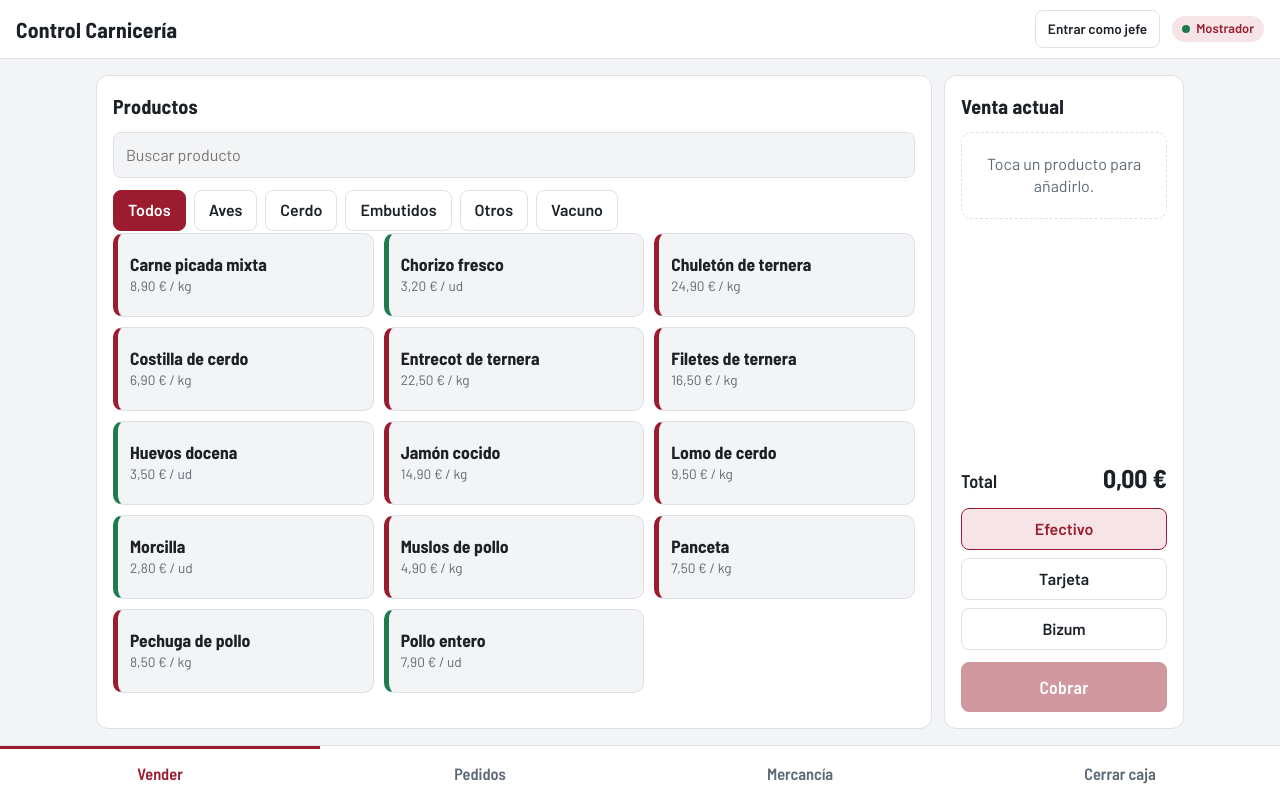
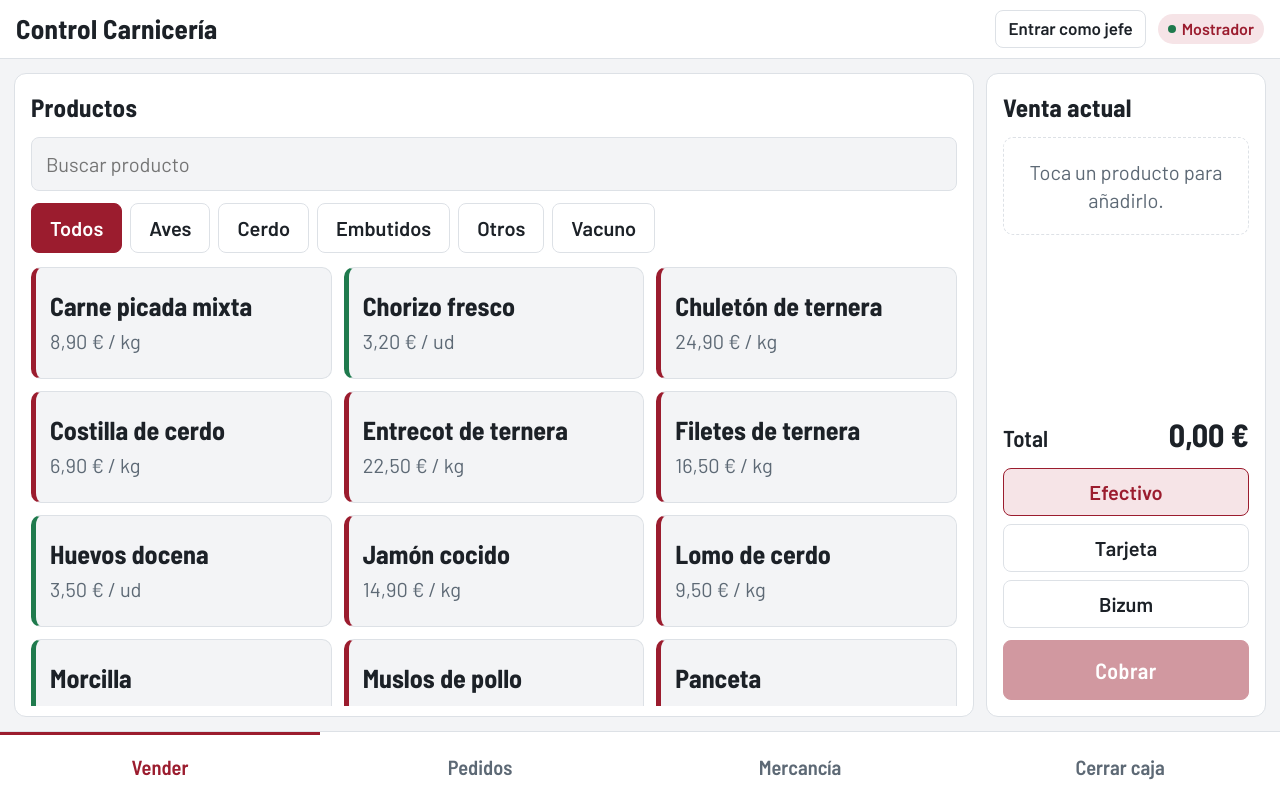
Before and after one commit to FCris37/carniceria, a plain HTML site: page index.html in a window 1280 px wide. Drawn offline with Linux system fonts and the light colour scheme.

Commit message:
Ocupar todo el ancho y botones más grandes para tablet
Contenido a todo el ancho, texto base mayor, botones de producto de
unos 110 px de alto y buscador/categorías fijos mientras se desplazan
los productos.

Co-Authored-By: Claude Sonnet 5.5 <noreply@anthropic.com>
Claude-Session: https://claude.ai/code/session_01AGB4vHeJYXHj3XccdxLEi9

```diff
--- a/index.html
+++ b/index.html
@@ -17,8 +17,10 @@
 <style>
 /* Compatible con navegadores antiguos (Chrome 38+): sin variables CSS, sin grid y sin gap. */
 *{box-sizing:border-box}
+html{font-size:18px}
+@media (min-width:1100px){html{font-size:20px}}
 html,body{height:100%;margin:0}
-body{background:#f3f4f6;color:#1c2127;font-family:'Barlow',Roboto,'Helvetica Neue',Arial,sans-serif;font-size:16px;line-height:1.4;display:-webkit-flex;display:flex;-webkit-flex-direction:column;flex-direction:column;-webkit-text-size-adjust:100%}
+body{background:#f3f4f6;color:#1c2127;font-family:'Barlow',Roboto,'Helvetica Neue',Arial,sans-serif;font-size:1rem;line-height:1.4;display:-webkit-flex;display:flex;-webkit-flex-direction:column;flex-direction:column;-webkit-text-size-adjust:100%}
 [hidden]{display:none!important}
 h1,h2,h3{font-family:'Barlow Semi Condensed','Arial Narrow',Roboto,Arial,sans-serif;margin:0;letter-spacing:.01em}
 h2{font-size:1.25rem}
@@ -36,11 +38,11 @@ header.top h1{font-size:1.35rem;flex:1;min-width:0;white-space:nowrap;overflow:h
 .banner{padding:8px 16px;font-size:.9rem;background:#fbeed6;color:#a85f00;border-bottom:1px solid #dde1e6}
 .banner.bad{background:#f9dedc;color:#b3261e}
 
-main#view{flex:1;overflow-y:auto;-webkit-overflow-scrolling:touch;padding:16px;width:100%;max-width:1120px;margin:0 auto;display:flex;flex-direction:column}
+main#view{flex:1;overflow-y:auto;-webkit-overflow-scrolling:touch;padding:14px;width:100%;max-width:none;margin:0;display:flex;flex-direction:column}
 main#view>*{flex-shrink:0}
 main#view>*+*{margin-top:16px}
 nav.tabs{display:flex;background:#fff;border-top:1px solid #dde1e6}
-nav.tabs button{flex:1;min-width:0;border:0;background:none;padding:14px 4px;font-family:'Barlow Semi Condensed','Arial Narrow',Roboto,Arial,sans-serif;font-weight:600;font-size:1.02rem;color:#5d6975;border-top:3px solid transparent}
+nav.tabs button{flex:1;min-width:0;border:0;background:none;padding:18px 4px;font-family:'Barlow Semi Condensed','Arial Narrow',Roboto,Arial,sans-serif;font-weight:600;font-size:1.02rem;color:#5d6975;border-top:3px solid transparent}
 nav.tabs button[aria-current="page"]{color:#9b1c2e;border-top-color:#9b1c2e}
 @media (max-width:520px){nav.tabs button{font-size:.88rem;padding:12px 2px}}
 
@@ -50,12 +52,12 @@ nav.tabs button[aria-current="page"]{color:#9b1c2e;border-top-color:#9b1c2e}
 .panel>h2{display:flex;justify-content:space-between;align-items:baseline}
 .panel>h2 span{margin-left:8px}
 .row{display:flex;flex-wrap:wrap;margin:-6px}
-.row>*{flex:1 1 140px;min-width:0;margin:6px}
+.row>*{flex:1 1 180px;min-width:0;margin:6px}
 label{display:block;font-size:.85rem;font-weight:600;color:#5d6975;margin-bottom:4px}
-input,select,textarea{width:100%;padding:11px 12px;background:#f3f4f6;border:1px solid #dde1e6;border-radius:8px;min-height:44px}
+input,select,textarea{width:100%;padding:12px 14px;background:#f3f4f6;border:1px solid #dde1e6;border-radius:8px;min-height:50px}
 textarea{min-height:76px;resize:vertical}
 .field{min-width:0}
-.primary,.ghost,.danger,.step,.chip{border-radius:8px;border:1px solid #dde1e6;padding:10px 16px;min-height:44px;font-weight:600}
+.primary,.ghost,.danger,.step,.chip{border-radius:8px;border:1px solid #dde1e6;padding:12px 18px;min-height:50px;font-weight:600}
 .primary{background:#9b1c2e;color:#fff;border-color:#9b1c2e}
 .primary:disabled{opacity:.45;cursor:not-allowed}
 .primary.big{min-height:54px;font-size:1.1rem;font-family:'Barlow Semi Condensed','Arial Narrow',Roboto,Arial,sans-serif;letter-spacing:.02em}
@@ -66,14 +68,15 @@ textarea{min-height:76px;resize:vertical}
 .swap{min-height:38px;padding:6px 12px;font-size:.85rem}
 .chips{display:flex;overflow-x:auto;padding-bottom:2px}
 .chips>*+*{margin-left:8px}
-.chip{background:#fff;white-space:nowrap;padding:8px 14px;min-height:40px;flex-shrink:0}
+.chip{background:#fff;white-space:nowrap;padding:10px 18px;min-height:48px;flex-shrink:0}
 .chip[aria-pressed="true"]{background:#9b1c2e;color:#fff;border-color:#9b1c2e}
 
 /* Mostrador: productos a la izquierda (con su scroll) y ticket fijo y estrecho a la derecha */
 main#view>.sell{flex:1 1 auto;flex-shrink:1;min-height:0}
 .sell{display:flex;align-items:stretch}
-.sell>section{flex:1 1 0%;min-width:0;overflow-y:auto;-webkit-overflow-scrolling:touch;margin-right:12px}
-.sell>aside{flex:0 0 240px;width:240px;min-width:0;overflow-y:auto;-webkit-overflow-scrolling:touch}
+.sell>section{flex:1 1 0%;min-width:0;overflow:hidden;margin-right:12px}
+.sell>section>.grid{margin:6px -6px -6px;flex:1 1 0%;flex-shrink:1;min-height:0;overflow-y:auto;-webkit-overflow-scrolling:touch;align-content:flex-start}
+.sell>aside{flex:0 0 280px;width:280px;min-width:0;overflow-y:auto;-webkit-overflow-scrolling:touch}
 .ticket .lines{flex:1 1 0%;flex-shrink:1;min-height:70px;overflow-y:auto}
 .ticket .line{flex-wrap:wrap}
 .ticket .line>*+*{margin-left:0}
@@ -82,28 +85,29 @@ main#view>.sell{flex:1 1 auto;flex-shrink:1;min-height:0}
 .ticket .total{font-size:1.15rem}
 .ticket .total strong{font-size:1.6rem}
 .ticket .seg{display:block}
-.ticket .seg button{display:block;width:100%;min-height:42px}
+.ticket .seg button{display:block;width:100%;min-height:48px}
 .ticket .seg button+button{margin:8px 0 0}
-.ticket .primary.big{min-height:50px}
+.ticket .primary.big{min-height:60px}
 .ticket>.ghost,.ticket>.link{text-align:center}
-@media (max-width:899px){.sell .grid>*{width:calc(50% - 10px)}}
+@media (max-width:899px){.sell .grid>*{width:calc(50% - 12px)}}
 @media (max-width:599px){
   main#view>.sell{flex:0 0 auto}
   .sell{display:block}
   .sell>section{overflow:visible;margin:0 0 16px}
+  .sell>section>.grid{overflow:visible;flex:0 0 auto;margin:-6px}
   .sell>aside{width:auto;overflow:visible}
   .ticket .lines{overflow:visible}
 }
-.grid{display:flex;flex-wrap:wrap;margin:-5px}
-.grid>*{margin:5px;width:calc(50% - 10px)}
-@media (min-width:600px){.grid>*{width:calc(33.333% - 10px)}}
-.grid>.empty{width:calc(100% - 10px)}
-.prod{display:block;text-align:left;padding:12px;min-height:84px;background:#f3f4f6;border:1px solid #dde1e6;border-radius:10px;border-left:5px solid #9b1c2e}
+.grid{display:flex;flex-wrap:wrap;margin:-6px}
+.grid>*{margin:6px;width:calc(50% - 12px)}
+@media (min-width:600px){.grid>*{width:calc(33.333% - 12px)}}
+.grid>.empty{width:calc(100% - 12px)}
+.prod{display:block;text-align:left;padding:16px 14px;min-height:112px;background:#f3f4f6;border:1px solid #dde1e6;border-radius:10px;border-left:5px solid #9b1c2e}
 .prod.ud{border-left-color:#1f7a4d}
-.prod b{display:block;font-family:'Barlow Semi Condensed','Arial Narrow',Roboto,Arial,sans-serif;font-size:1.1rem;line-height:1.15;margin-bottom:2px}
-.prod span{display:block;color:#5d6975;font-size:.85rem}
+.prod b{display:block;font-family:'Barlow Semi Condensed','Arial Narrow',Roboto,Arial,sans-serif;font-size:1.3rem;line-height:1.15;margin-bottom:6px}
+.prod span{display:block;color:#5d6975;font-size:1rem}
 .lines{min-height:48px}
-.line{display:flex;align-items:center;padding:8px 0;border-bottom:1px dashed #dde1e6}
+.line{display:flex;align-items:center;padding:10px 0;border-bottom:1px dashed #dde1e6}
 .line>*+*{margin-left:8px}
 .line .t{flex:1;min-width:0}
 .line .t small{display:block;color:#5d6975}
@@ -115,7 +119,7 @@ main#view>.sell{flex:1 1 auto;flex-shrink:1;min-height:0}
 .seg button[aria-pressed="true"]{background:#f6e4e7;border-color:#9b1c2e;color:#9b1c2e}
 .empty{padding:20px;text-align:center;color:#5d6975;border:1px dashed #dde1e6;border-radius:10px}
 
-.item{display:flex;align-items:center;padding:10px 0;border-bottom:1px solid #dde1e6}
+.item{display:flex;align-items:center;padding:14px 0;border-bottom:1px solid #dde1e6}
 .item>*+*{margin-left:10px}
 .item:last-child{border-bottom:0}
 .item .t{flex:1;min-width:0}
@@ -128,15 +132,15 @@ main#view>.sell{flex:1 1 auto;flex-shrink:1;min-height:0}
 .tag.bad{background:#f9dedc;color:#b3261e}
 
 .tablewrap{overflow-x:auto}
-table{width:100%;border-collapse:collapse;font-size:.95rem}
-th,td{padding:9px 8px;border-bottom:1px solid #dde1e6;text-align:left;vertical-align:middle}
+table{width:100%;border-collapse:collapse;font-size:1rem}
+th,td{padding:12px 10px;border-bottom:1px solid #dde1e6;text-align:left;vertical-align:middle}
 th{font-size:.78rem;text-transform:uppercase;letter-spacing:.04em;color:#5d6975;font-weight:600}
 td.n,th.n{text-align:right}
 td input{min-width:90px;text-align:right}
 .pos{color:#1f7a4d}.neg{color:#b3261e}.warnc{color:#a85f00}
 
 .tiles{display:flex;flex-wrap:wrap;margin:-5px}
-.tile{flex:1 1 150px;min-width:140px;margin:5px;background:#f3f4f6;border:1px solid #dde1e6;border-radius:10px;padding:12px}
+.tile{flex:1 1 200px;min-width:160px;margin:5px;background:#f3f4f6;border:1px solid #dde1e6;border-radius:10px;padding:12px}
 .tile small{color:#5d6975;display:block}
 .tile strong{font-family:'Barlow Semi Condensed','Arial Narrow',Roboto,Arial,sans-serif;font-size:1.6rem;display:block;line-height:1.15}
 .tile.alert{border-color:#b3261e;background:#f9dedc}
@@ -149,7 +153,7 @@ td input{min-width:90px;text-align:right}
 
 .sheet{position:fixed;top:0;right:0;bottom:0;left:0;background:rgba(10,12,14,.55);display:flex;align-items:flex-end;justify-content:center;z-index:20}
 @media (min-width:640px){.sheet{align-items:center;padding:16px}}
-.sheet-card{background:#fff;width:100%;max-width:460px;border-radius:16px 16px 0 0;padding:16px;display:flex;flex-direction:column;max-height:92%;overflow-y:auto}
+.sheet-card{background:#fff;width:100%;max-width:560px;border-radius:16px 16px 0 0;padding:16px;display:flex;flex-direction:column;max-height:92%;overflow-y:auto}
 .sheet-card>*{flex-shrink:0}
 .sheet-card>*+*{margin-top:12px}
 @media (min-width:640px){.sheet-card{border-radius:16px}}
@@ -159,8 +163,8 @@ td input{min-width:90px;text-align:right}
 .icon{border:0;background:none;font-size:1.8rem;line-height:1;padding:4px 10px;color:#5d6975}
 .qtyrow{display:flex}
 .qtyrow>*+*{margin-left:8px}
-.qtyrow input{font-size:1.8rem;text-align:center;min-height:60px;flex:1;font-family:'Barlow Semi Condensed','Arial Narrow',Roboto,Arial,sans-serif}
-.step{background:#fff;min-width:60px;font-size:1.6rem}
+.qtyrow input{font-size:2.2rem;text-align:center;min-height:76px;flex:1;font-family:'Barlow Semi Condensed','Arial Narrow',Roboto,Arial,sans-serif}
+.step{background:#fff;min-width:76px;font-size:1.8rem}
 .linetotal{display:flex;justify-content:space-between;align-items:baseline;font-size:1.1rem}
 .linetotal strong{font-family:'Barlow Semi Condensed','Arial Narrow',Roboto,Arial,sans-serif;font-size:1.8rem}
 .toast{position:fixed;left:50%;bottom:84px;-webkit-transform:translateX(-50%);transform:translateX(-50%);background:#1c2127;color:#fff;padding:12px 18px;border-radius:10px;z-index:30;max-width:90%;font-weight:500}
```
